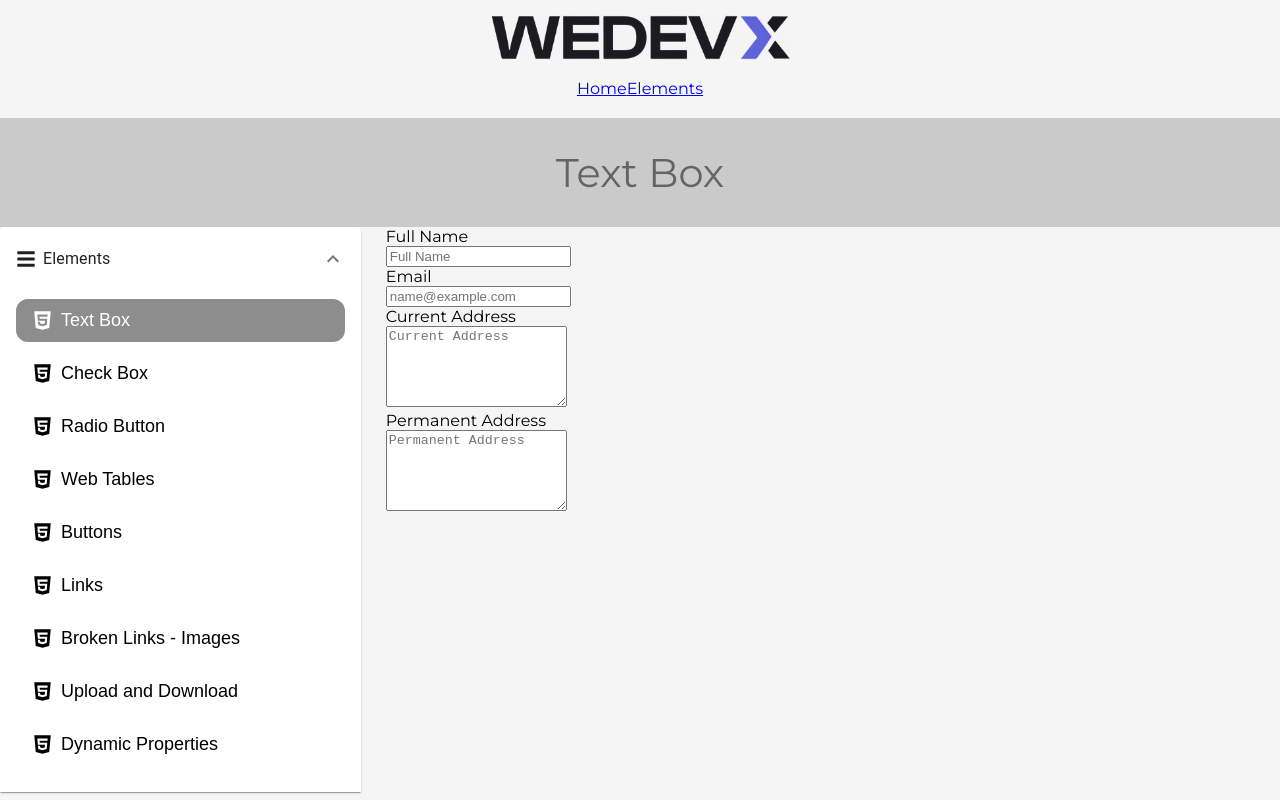
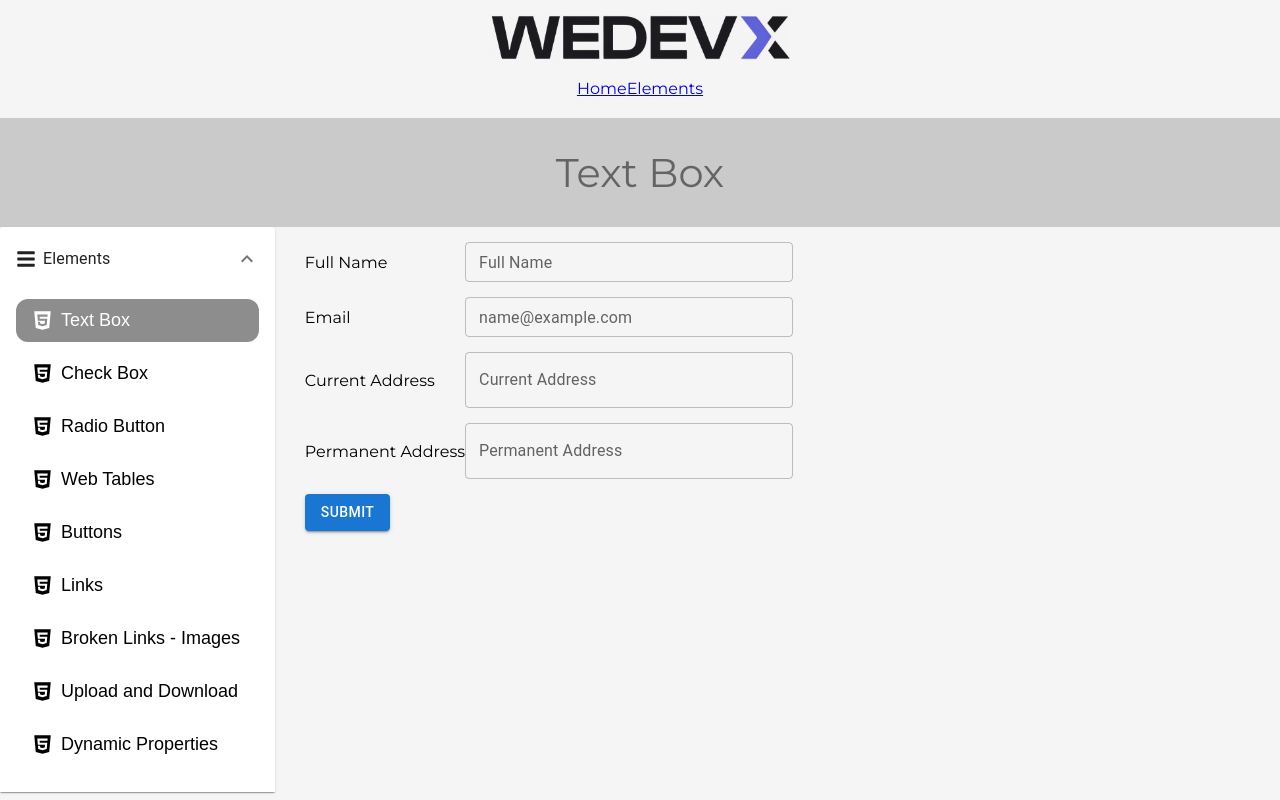
Before and after one commit to Elkhan2003/Selenium, a Next.js app: page /selenium in a window 1280 px wide. Shown: the top 800 px of the page. Built offline with nearby package versions, Linux system fonts and the light colour scheme.

Commit message:
Update Style

```diff
--- a/app/components/pages/Style.module.scss
+++ b/app/components/pages/Style.module.scss
@@ -14,7 +14,7 @@
 
 	.content {
 		display: flex;
-		gap: 25px;
+		gap: 30px;
 
 		.accordion {
 			max-width: 400px;
@@ -34,8 +34,8 @@
 			}
 		}
 
-		// .tab__content{
-
-		// }
+		.tab__content {
+			width: 100%;
+		}
 	}
 }
--- a/app/components/tabs/elements/pages/Elements.module.scss
+++ b/app/components/tabs/elements/pages/Elements.module.scss
@@ -0,0 +1,20 @@
+.TextBox {
+  display: flex;
+	.userForm {
+		.userFormFlex {
+      margin: 15px 0;
+      max-width: 700px;
+			display: flex;
+			justify-content: space-between;
+			align-items: center;
+		}
+
+    input{
+      width: 300px;
+    }
+
+    textarea{
+      width: 300px;
+    }
+	}
+}
--- a/app/components/tabs/elements/pages/TextBox.tsx
+++ b/app/components/tabs/elements/pages/TextBox.tsx
@@ -1,58 +1,123 @@
-import React, { FC } from "react";
+import React, { FC, useState } from "react";
 import scss from "./Elements.module.scss";
+import { TextField, Button } from "@mui/material";
 
 const TextBox: FC = () => {
+	const [formData, setFormData] = useState({
+		name: "",
+		email: "",
+		currentAddress: "",
+		permanentAddress: ""
+	});
+
+	const [draftData, setDraftData] = useState({
+		name: "",
+		email: "",
+		currentAddress: "",
+		permanentAddress: ""
+	});
+
+	const handleInputChange = (
+		event: React.ChangeEvent<HTMLInputElement | HTMLTextAreaElement>
+	) => {
+		const { name, value } = event.target;
+		setDraftData((prevDraftData) => ({
+			...prevDraftData,
+			[name]: value
+		}));
+	};
+
+	const handleSubmit = (event: React.FormEvent<HTMLFormElement>) => {
+		event.preventDefault();
+		setFormData({ ...draftData }); // Update formData with draftData
+	};
+
 	return (
 		<>
-			<form className={scss.userForm}>
-				{/* ! user Name */}
-				<div className={scss.userNama}>
+			<div className={scss.TextBox}>
+				<form className={scss.userForm} onSubmit={handleSubmit}>
+					<div className={`${scss.userName} ${scss.userFormFlex}`}>
 						<div>
 							<label htmlFor="name">Full Name</label>
 						</div>
 						<div>
-						<input type="text" placeholder="Full Name" />
+							<TextField
+								variant="outlined"
+								size="small"
+								type="text"
+								name="name"
+								label="Full Name"
+								value={draftData.name}
+								onChange={handleInputChange}
+							/>
 						</div>
 					</div>
 
-				{/* ! user Email */}
-				<div className={scss.userEmail}>
+					<div className={`${scss.userEmail} ${scss.userFormFlex}`}>
 						<div>
 							<label htmlFor="email">Email</label>
 						</div>
 						<div>
-						<input type="text" placeholder="name@example.com" />
+							<TextField
+								variant="outlined"
+								size="small"
+								type="text"
+								name="email"
+								label="name@example.com"
+								value={draftData.email}
+								onChange={handleInputChange}
+							/>
 						</div>
 					</div>
 
-				{/* ! Current Address */}
-				<div className={scss.userEmail}>
+					<div className={`${scss.currentAddress} ${scss.userFormFlex}`}>
 						<div>
-						<label htmlFor="CurrentAddress">Current Address</label>
+							<label htmlFor="currentAddress">Current Address</label>
 						</div>
 						<div>
-						<textarea
-							placeholder="Current Address"
-							rows={5}
-							cols={20}
-						></textarea>
+							<TextField
+								variant="outlined"
+								name="currentAddress"
+								label="Current Address"
+								multiline
+								value={draftData.currentAddress}
+								onChange={handleInputChange}
+							/>
 						</div>
 					</div>
 
-				{/* ! Permanent Address */}
-				<div className={scss.userEmail}>
+					<div className={`${scss.permanentAddress} ${scss.userFormFlex}`}>
 						<div>
-						<label htmlFor="CurrentAddress">Permanent Address</label>
+							<label htmlFor="permanentAddress">Permanent Address</label>
 						</div>
 						<div>
-						<textarea
-							placeholder="Permanent Address"
-							rows={5}
-							cols={20}
-						></textarea>
+							<TextField
+								variant="outlined"
+								name="permanentAddress"
+								label="Permanent Address"
+								multiline
+								value={draftData.permanentAddress}
+								onChange={handleInputChange}
+							/>
 						</div>
 					</div>
+
+					<Button type="submit" variant="contained" size="medium">
+						Submit
+					</Button>
 				</form>
+
+				<div className={scss.result}>
+					{formData.name && <p>Name: {formData.name}</p>}
+					{formData.email && <p>Email: {formData.email}</p>}
+					{formData.currentAddress && (
+						<p>Current Address: {formData.currentAddress}</p>
+					)}
+					{formData.permanentAddress && (
+						<p>Permanent Address: {formData.permanentAddress}</p>
+					)}
+				</div>
+			</div>
 		</>
 	);
 };
```
Lines whose indentation alone changed are shown as unchanged.
